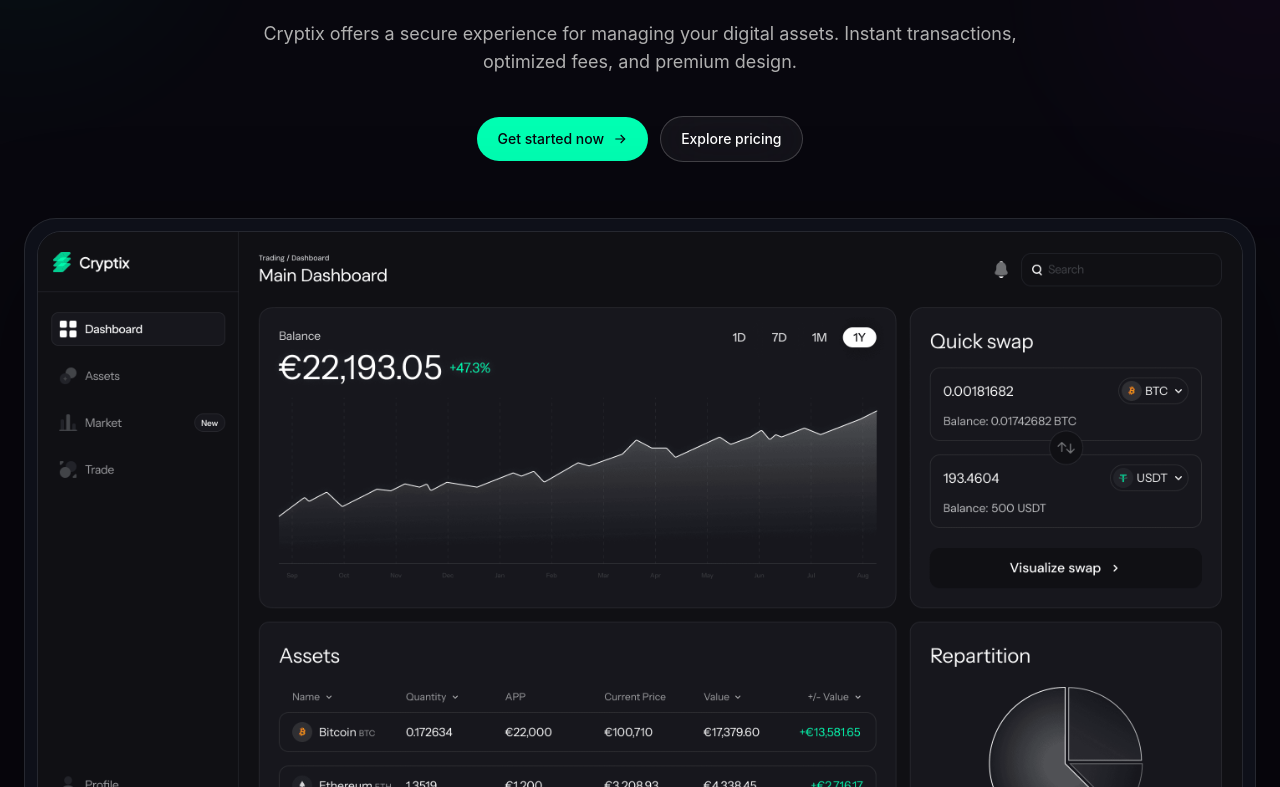
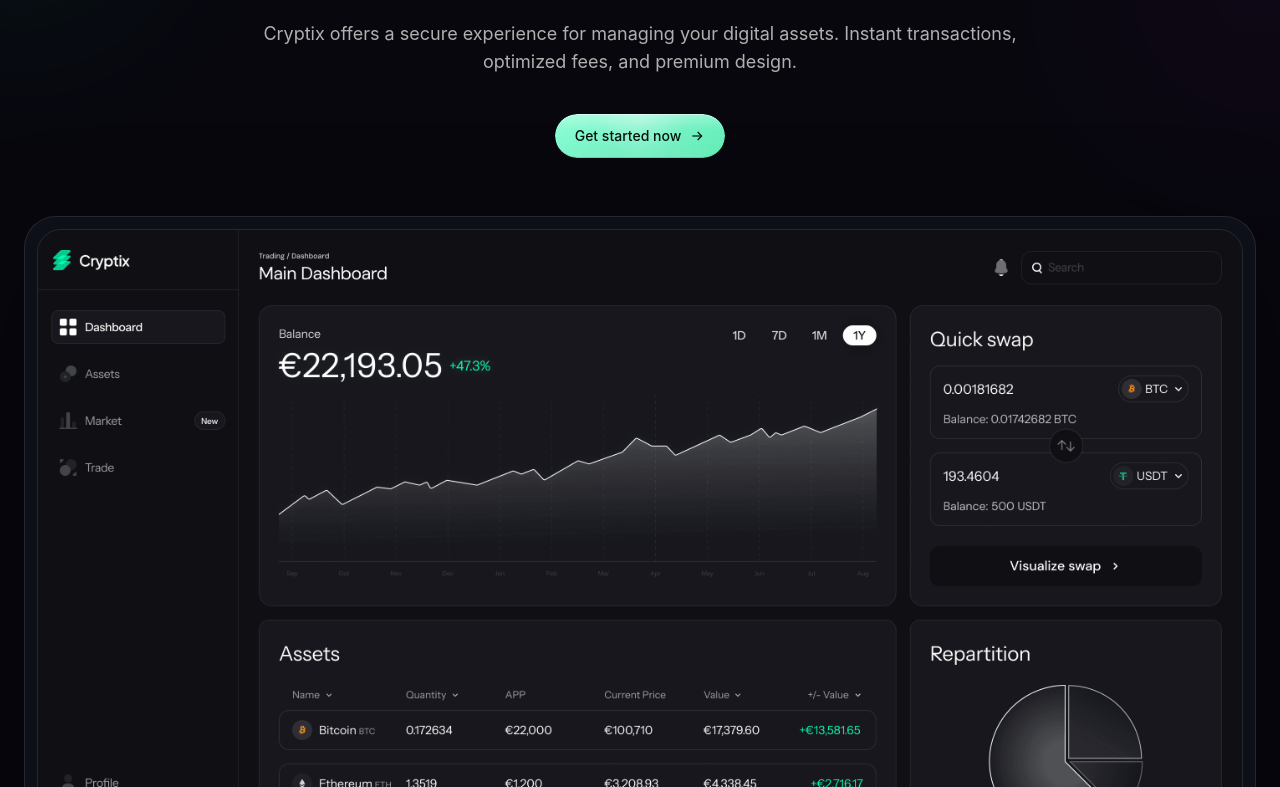
Before and after one commit to mariechristsagbo/cryptix-react, a React (Vite) app: page / in a window 1280 px wide. Shown: the part 393-1180 px from the top of the page. Built offline with nearby package versions, Linux system fonts and the light colour scheme.

Commit message:
feat: enhance button styles and animations for improved UI experience

```diff
--- a/src/app/styles.css
+++ b/src/app/styles.css
@@ -68,6 +68,50 @@ html.lenis body {
     border-color 0.3s ease;
 }
 
+.button-primary {
+  isolation: isolate;
+}
+
+.button-primary__surface {
+  position: absolute;
+  inset: 0;
+  border-radius: inherit;
+  background:
+    linear-gradient(180deg, rgba(255, 255, 255, 0.28), rgba(255, 255, 255, 0) 38%),
+    linear-gradient(135deg, #8fffd7 0%, #73f3c6 46%, #66f0ba 100%);
+  box-shadow:
+    inset 0 1px 0 rgba(255, 255, 255, 0.45),
+    inset 0 -1px 0 rgba(11, 48, 39, 0.18);
+  z-index: 0;
+}
+
+.button-primary__overlay {
+  position: absolute;
+  inset: 0;
+  border-radius: inherit;
+  background:
+    radial-gradient(circle at 50% -10%, rgba(255, 255, 255, 0.42), transparent 48%),
+    linear-gradient(90deg, transparent 0%, rgba(255, 255, 255, 0.14) 50%, transparent 100%);
+  opacity: 0.65;
+  z-index: 0;
+  animation: button-overlay-breathe 4.2s ease-in-out infinite;
+}
+
+.button-primary__glow {
+  position: absolute;
+  inset: 22% 8% -40% 8%;
+  border-radius: 999px;
+  background: radial-gradient(circle, rgba(111, 255, 201, 0.58), transparent 72%);
+  filter: blur(18px);
+  opacity: 0.9;
+  z-index: -1;
+  animation: button-glow-pulse 4.2s ease-in-out infinite;
+  transition:
+    opacity 0.35s ease,
+    transform 0.35s ease,
+    filter 0.35s ease;
+}
+
 .button-shine:hover,
 .button-shine:focus-visible {
   box-shadow:
@@ -75,10 +119,36 @@ html.lenis body {
     inset 0 1px 0 rgba(255, 255, 255, 0.2);
 }
 
+.button-primary .button-shine__beam {
+  opacity: 0.88;
+  animation: button-shine-pass 3.4s cubic-bezier(0.22, 1, 0.36, 1) infinite;
+  animation-delay: 0.35s;
+}
+
 .button-shine:hover .button-shine__beam,
 .button-shine:focus-visible .button-shine__beam {
   opacity: 1;
   animation: button-shine-pass 1.05s cubic-bezier(0.22, 1, 0.36, 1) forwards;
+}
+
+.button-primary:hover,
+.button-primary:focus-visible {
+  box-shadow:
+    0 18px 40px rgba(70, 246, 181, 0.22),
+    0 0 0 1px rgba(156, 255, 221, 0.18),
+    inset 0 1px 0 rgba(255, 255, 255, 0.28);
+}
+
+.button-primary:hover .button-primary__glow,
+.button-primary:focus-visible .button-primary__glow {
+  opacity: 1;
+  transform: translateY(4px) scale(1.08);
+  filter: blur(24px);
+}
+
+.button-primary:hover .button-shine__beam,
+.button-primary:focus-visible .button-shine__beam {
+  animation-duration: 1.9s;
 }
 
 @keyframes button-shine-pass {
@@ -89,3 +159,96 @@ html.lenis body {
     transform: translateX(680%) rotate(20deg);
   }
 }
+
+@keyframes button-overlay-breathe {
+  0% {
+    opacity: 0.48;
+    transform: scale(0.985);
+  }
+  50% {
+    opacity: 0.76;
+    transform: scale(1);
+  }
+  100% {
+    opacity: 0.48;
+    transform: scale(0.985);
+  }
+}
+
+@keyframes button-glow-pulse {
+  0% {
+    opacity: 0.72;
+    transform: translateY(0) scale(0.98);
+    filter: blur(16px);
+  }
+  50% {
+    opacity: 1;
+    transform: translateY(4px) scale(1.06);
+    filter: blur(24px);
+  }
+  100% {
+    opacity: 0.72;
+    transform: translateY(0) scale(0.98);
+    filter: blur(16px);
+  }
+}
+
+.dashboard-lights {
+  position: absolute;
+  inset: 0;
+  pointer-events: none;
+  overflow: hidden;
+}
+
+.dashboard-lights::before {
+  content: "";
+  position: absolute;
+  inset: -10% -6% auto -6%;
+  height: 44%;
+  background:
+    radial-gradient(circle at 50% 0%, rgba(124, 255, 207, 0.18), transparent 58%),
+    linear-gradient(180deg, rgba(118, 255, 205, 0.08), transparent 72%);
+  filter: blur(22px);
+  opacity: 0.9;
+}
+
+.dashboard-lights::after {
+  content: "";
+  position: absolute;
+  top: 7%;
+  left: -28%;
+  width: 48%;
+  height: 2px;
+  background: linear-gradient(
+    90deg,
+    rgba(255, 255, 255, 0),
+    rgba(255, 255, 255, 0.9),
+    rgba(177, 255, 226, 0.45),
+    rgba(255, 255, 255, 0)
+  );
+  filter: blur(1.4px);
+  box-shadow:
+    0 0 22px rgba(188, 255, 230, 0.28),
+    0 0 48px rgba(107, 255, 194, 0.15);
+  animation: dashboard-light-sweep 7.5s cubic-bezier(0.22, 1, 0.36, 1) infinite;
+}
+
+@keyframes dashboard-light-sweep {
+  0% {
+    transform: translateX(0);
+    opacity: 0;
+  }
+  8% {
+    opacity: 0.95;
+  }
+  48% {
+    opacity: 0.85;
+  }
+  62% {
+    opacity: 0;
+  }
+  100% {
+    transform: translateX(320%);
+    opacity: 0;
+  }
+}
--- a/src/features/landing/components/sections/HeroSection.jsx
+++ b/src/features/landing/components/sections/HeroSection.jsx
@@ -3,7 +3,7 @@ import { useRef } from "react";
 
 import { assets } from "../../data";
 import { StarIcon } from "../../../../shared/icons";
-import { Container, GhostButton, PrimaryButton } from "../../../../shared/ui";
+import { Container, PrimaryButton } from "../../../../shared/ui";
 import {
   easing,
   staggerContainer,
@@ -81,12 +81,11 @@ export function HeroSection() {
 
           <motion.div
             variants={staggerItem}
-            className="mt-10 flex flex-col items-center justify-center gap-3 sm:flex-row"
+            className="mt-10 flex items-center justify-center"
           >
             <PrimaryButton href="#pricing">
               Get started now
             </PrimaryButton>
-            <GhostButton href="#pricing">Explore pricing</GhostButton>
           </motion.div>
         </motion.div>
       </Container>
@@ -101,6 +100,7 @@ export function HeroSection() {
         <div className="mx-auto w-full max-w-[min(1280px,calc(100vw-2rem))]">
           <div className="dashboard-shell rounded-[28px] border border-white/10 bg-[#0e1019] p-2 shadow-[0_40px_120px_rgba(0,0,0,0.45)] sm:rounded-[32px] sm:p-2.5 md:p-3">
             <div className="relative overflow-hidden rounded-[20px] border border-white/10 sm:rounded-[24px]">
+              <div className="dashboard-lights" aria-hidden="true" />
               <img
                 src={assets.heroDashboard}
                 alt="Cryptix dashboard"
--- a/src/shared/ui/PrimaryButton.jsx
+++ b/src/shared/ui/PrimaryButton.jsx
@@ -4,8 +4,11 @@ export function PrimaryButton({ href = "#", children, className = "" }) {
   return (
     <a
       href={href}
-      className={`button-shine group relative inline-flex items-center gap-2 overflow-hidden rounded-full bg-[#00ffb2] px-5 py-3 text-sm font-medium text-[#08070e] transition-transform duration-300 hover:-translate-y-0.5 ${className}`}
+      className={`button-shine button-primary group relative inline-flex items-center gap-2 overflow-hidden rounded-full px-5 py-3 text-sm font-medium text-[#06110d] transition-transform duration-300 -translate-y-0.5 ${className}`}
     >
+      <span className="button-primary__glow" aria-hidden="true" />
+      <span className="button-primary__surface" aria-hidden="true" />
+      <span className="button-primary__overlay" aria-hidden="true" />
       <span className="button-shine__beam" aria-hidden="true" />
       <span className="relative z-[1]">{children}</span>
       <ArrowRightIcon className="relative z-[1] h-4 w-4" />
```
